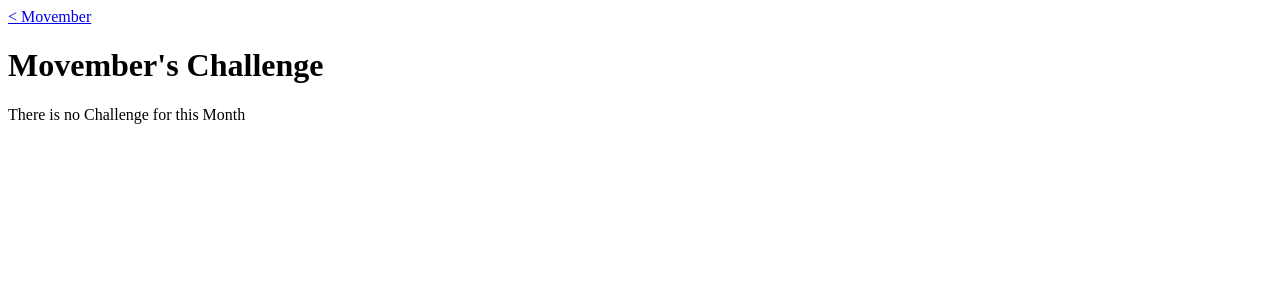
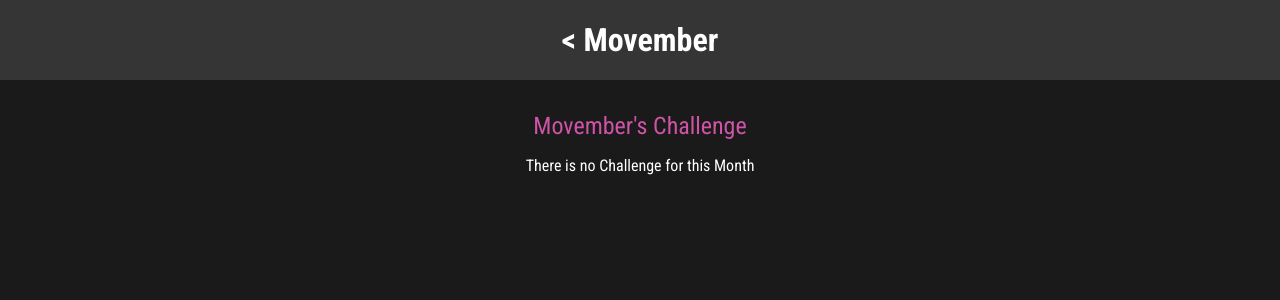
Before and after one commit to thegreywalker/Django-Recreation, a Django app: page /challenges/movember in a window 1280 px wide. Shown: the top 300 px of the page. Run offline with Django 4.2, Linux system fonts and the light colour scheme.

Commit message:
Completed Static Files and the Section as well. Learned to import CSS files into the HTML files nd how to link them in Django. The Section finshes here

```diff
--- /dev/null
+++ b/monthly_challenges/challenges/static/challenges/challenge.css
@@ -0,0 +1,23 @@
+h1,
+h2 {
+    font-weight: bold;
+    text-align: center;
+    color: white;
+}
+
+
+h1 {
+    font-size: 1.5rem;
+    margin: 2rem 0 1rem 0;
+    font-weight: normal;
+    color: #cf54a6;
+}
+
+h2{
+    font-size: 3rem;
+}
+
+.fallback {
+    text-align: center;
+    color: white;
+}
--- /dev/null
+++ b/monthly_challenges/challenges/static/challenges/includes/header.css
@@ -0,0 +1,25 @@
+header {
+    width: 100%;
+    height: 5rem;
+    background-color: #353535;
+}
+
+header nav {
+    width: 100%;
+    height: 100%;
+    display: flex;
+    justify-content: center;
+    align-items: center;
+}
+
+header nav a {
+   color: white;
+   font-size: 2rem;
+   font-weight: bold;
+   text-decoration: none;
+}
+
+header nav a:hover,
+header nav a:active {
+    color: #cf54a6;
+}
--- a/monthly_challenges/challenges/templates/challenges/challenge.html
+++ b/monthly_challenges/challenges/templates/challenges/challenge.html
@@ -1,7 +1,13 @@
 {% extends 'base.html' %}
+{% load static %}
 {% block page_title %}
     {{ month_name | title }}'s Challenge
 {% endblock page_title %}
+
+{% block css_files %}
+    <link rel="stylesheet" href="{% static "challenges/challenge.css" %}" >
+    <link rel="stylesheet" href="{% static "challenges/includes/header.css" %}" >
+{% endblock css_files %}
 
 {% block content %}
     {% include "challenges/includes/header.html" with active_page=month_name %}
@@ -10,6 +16,6 @@
     {% if challenge_text is not None %}
         <h2>{{ challenge_text }}</h2>
     {% else %}
-        <p>There is no Challenge for this Month</p>
+        <p class="fallback">There is no Challenge for this Month</p>
     {% endif %}
 {% endblock content %}
--- a/monthly_challenges/monthly_challenges/settings.py
+++ b/monthly_challenges/monthly_challenges/settings.py
@@ -120,6 +120,10 @@
 
 STATIC_URL = 'static/'
 
+STATICFILES_DIRS = [
+    BASE_DIR / "static"
+]
+
 # Default primary key field type
 # https://docs.djangoproject.com/en/4.1/ref/settings/#default-auto-field
 
--- /dev/null
+++ b/monthly_challenges/static/styles.css
@@ -0,0 +1,10 @@
+@import url('https://fonts.googleapis.com/css2?family=Roboto+Condensed:wght@400;700&display=swap');
+
+html {
+    font-family: 'Roboto Condensed', sans-serif;
+}
+
+body {
+    margin: 0;
+    background-color: #1a1a1a;
+}
--- a/monthly_challenges/templates/base.html
+++ b/monthly_challenges/templates/base.html
@@ -1,3 +1,5 @@
+{% load static %}
+
 <!DOCTYPE html>
 <html lang="en">
 <head>
@@ -5,6 +7,9 @@
     <meta http-equiv="X-UA-Compatible" content="IE=edge">
     <meta name="viewport" content="width=device-width, initial-scale=1.0">
     <title>{% block page_title %}{% endblock page_title %}</title>
+    <link rel="stylesheet" href="{% static "styles.css" %}">
+
+    {% block css_files %}{% endblock css_files %}
 </head>
 <body>
    {% block content %}{% endblock content %}
```
Also changed, not shown: monthly_challenges/challenges/static/challenges/challenges.css (added, +37 -0 lines), monthly_challenges/challenges/templates/challenges/index.html (+8 -1 lines).
